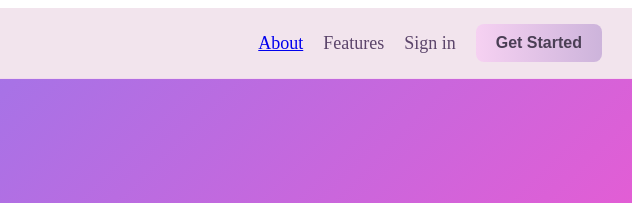
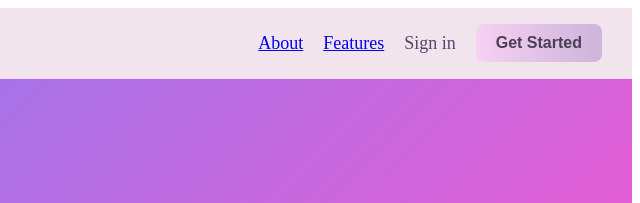
Before and after one commit to animesh68/I-ll-be-there-for-you, a website: page index.html in a window 1280 px wide. Shown: the top 203 px of the page, 640-1280 px from the left. Drawn offline with Linux system fonts and the light colour scheme.

Commit message:
Update index.html

```diff
--- a/index.html
+++ b/index.html
@@ -15,7 +15,7 @@
     </div>
     <div class="nav">
       <h3><a href="#about">About</a></h3>
-      <h3>Features</h3>
+      <h3><a href="#features">Features</a></h3>
       <h3>Sign in</h3>
       <button class="btn">Get Started</button>
     </div>
@@ -49,7 +49,7 @@
     to help you navigate life's challenges.
   </p>
 </div>
-<div class="features-section">
+<div class="features-section" id="features">
   <div class="features">
     <div class="feature-card">
       <div class="icon">💬</div>
```
